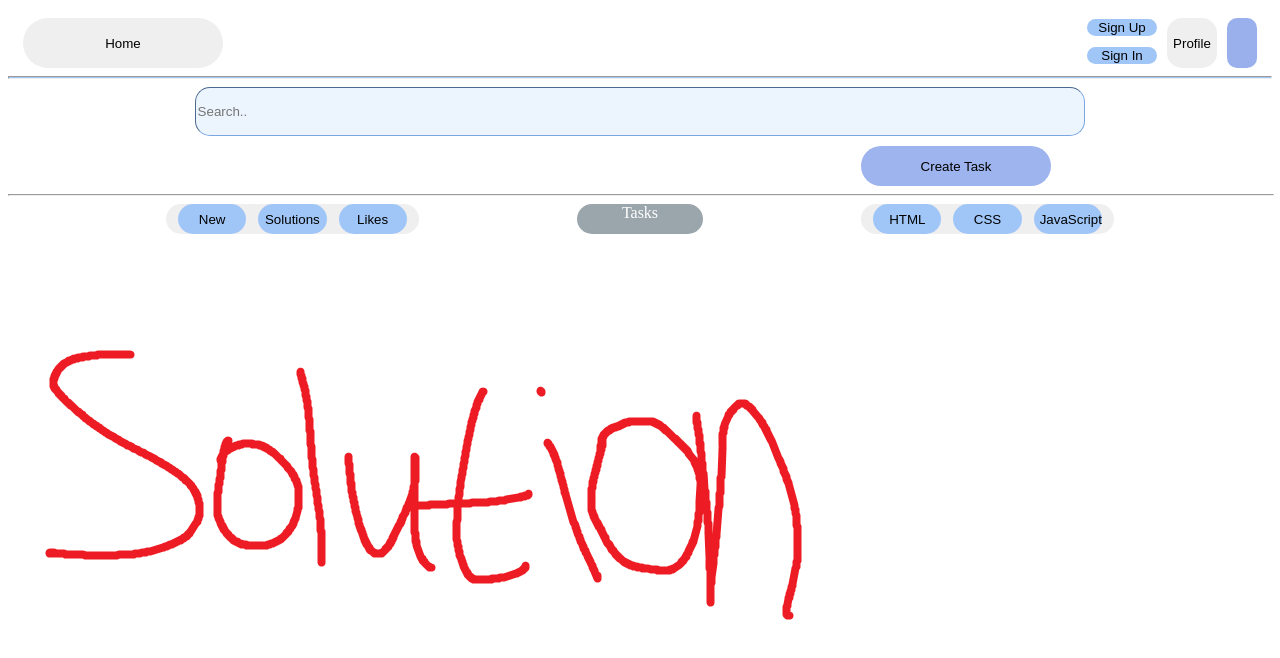
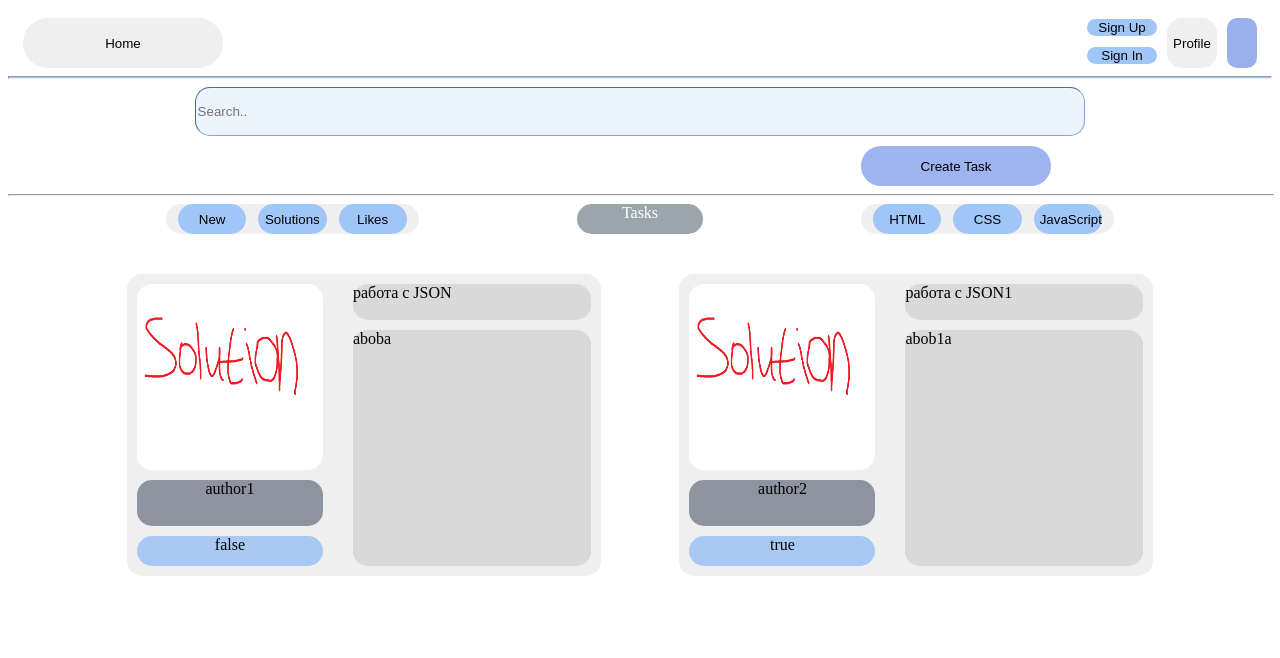
Before and after one commit to BornToCodeStudio/BornToCode_Project, a Vue app in the folder borntocode_frontend/: page / in a window 1280 px wide. Shown: the top 658 px of the page. Built offline with nearby package versions, Linux system fonts and the light colour scheme.

Commit message:
add tasks to home page

```diff
--- a/borntocode_frontend/src/components/home-task.vue
+++ b/borntocode_frontend/src/components/home-task.vue
@@ -1,3 +1,87 @@
 <template>
-    <img :src="getPreview()" ref='taskImg' alt="unload" class="task__preview">
+    <div class="home__tasks">
+        <div class="left__part">
+            <img :src="task.previewimage" ref='taskImg' alt="unload" class="image__preview">
+            <span class="author">{{task.author}}</span>
+            <span class="is__tried">{{task.isTried}}</span>
+        </div>
+        <div class="right__part">
+            <span class="task__name">{{task.name}}</span>
+            <span class="task__description">{{task.description}}</span>
+        </div>
+    </div>
 </template>
+
+<script>
+
+export default{
+    name: "Home-Task",
+    props: {
+        task: {
+            type: Object,
+            default: null
+        }
+    }
+}
+</script>
+
+<style lang="scss" scoped>
+    .home__tasks {
+        display: flex;
+        flex-direction: row;
+        justify-content: space-evenly;
+        background-color: #EFEFEF;
+        border-radius: 15px;
+        width: 40%;
+        gap: 10px;
+
+        .left__part {
+            margin: 10px;
+            display: flex;
+            flex-direction: column;
+            justify-content: space-around;
+            gap: 10px;
+
+            .image__preview {
+            width: 186px;
+            height: 186px;
+            border-radius: 15px;
+            }
+
+            .author {
+                text-align: center;
+                background-color: #8D939F;
+                border-radius: 15px;
+                height: 46px;
+            }
+
+            .is__tried {
+                text-align: center;
+                background-color: #A8C9F3;
+                border-radius: 15px;
+                height: 30px;
+            }
+        }
+
+        .right__part {
+            margin: 10px;
+            display: flex;
+            flex-direction: column;
+            gap: 10px;
+            width: 70%;
+
+            .task__name {
+                gap: 10px;
+                background-color: #D9D9D9;
+                border-radius: 15px;
+                height: 15%;
+            }
+
+            .task__description {
+                background-color: #D9D9D9;
+                border-radius: 15px;
+                height: 100%;
+            }
+        }
+    }
+</style>
--- a/borntocode_frontend/src/components/some-task.vue
+++ b/borntocode_frontend/src/components/some-task.vue
@@ -3,11 +3,31 @@
 </template>
 
 <script>
+import previewImageDefault from '../assets/default_preview_solution.png';
 
 export default{
     name: "Some-Task",
     props: {
-        taskname: String
+        preview: {
+            type: Object,
+            default: previewImageDefault
+        },
+        author: {
+            type: String,
+            default: ''
+        },
+        completed: {
+            type: Boolean,
+            default: false
+        },
+        description: {
+            type: String,
+            default: ''
+        },
+        taskname: {
+            type: String,
+            default: ''
+        }
     }
 }
 
--- a/borntocode_frontend/src/views/home-view.vue
+++ b/borntocode_frontend/src/views/home-view.vue
@@ -20,7 +20,7 @@
           </div>
         </div>
         <div class="filtered__tasks">
-          <img :src="getPreview()" ref='taskImg' alt="unload" class="task__preview">
+           <HomeTask v-bind:key="index" v-for="(task, index) in tasks" :task="task"/>
         </div>
       </div>
     </main>
@@ -28,29 +28,19 @@
 
 <script>
 
-//import FilteredTask from../components/home-tasks.vue";
 import axios from 'axios';
 import previewImageDefault from '../assets/default_preview_solution.png';
+import HomeTask from '../components/home-task.vue';
 
 export default {
   name: "home-view",
   components: {
-    //FilteredTask
+    HomeTask
 },
     data() {
         return {
-          title: '',
-          author: '',
-          shortdescription: '',
-          fulldescription: '',
-          createdat: null,
-          codeexample: '',
-          solutions: null,
-          taskcomments: '',
-          tasklikes: null,
-          id: null,
-          previewimage: "",
-          tasks: []
+          tasks: [{author: "author1", isTried: false, name: "работа с JSON", description: "aboba", previewimage: previewImageDefault},
+          {author: "author2", isTried: true, name: "работа с JSON1", description: "abob1a", previewimage: previewImageDefault}]
         }
     },
     methods: {
@@ -117,6 +107,14 @@ export default {
       }
     }
 
+    .main__body{
+      .filtered__tasks{
+        margin: 40px;
+        display: flex;
+        flex-direction: row;
+        justify-content: space-evenly;
+      }
+
       .filters {
         display: flex;
         flex-direction: row;
@@ -164,5 +162,6 @@ export default {
         }
       }
     }
+  }
 
 </style>
```
Lines whose indentation alone changed are shown as unchanged.
